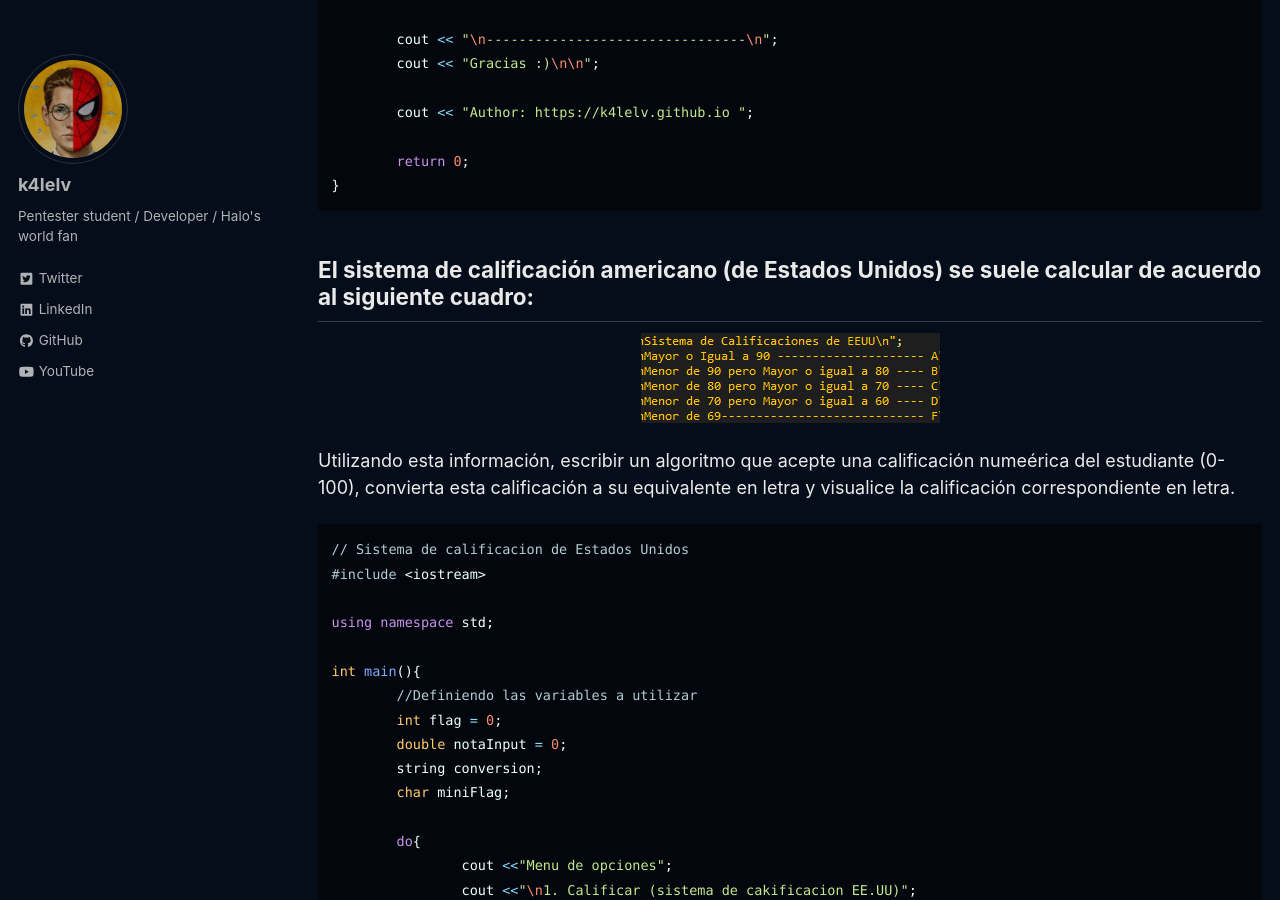
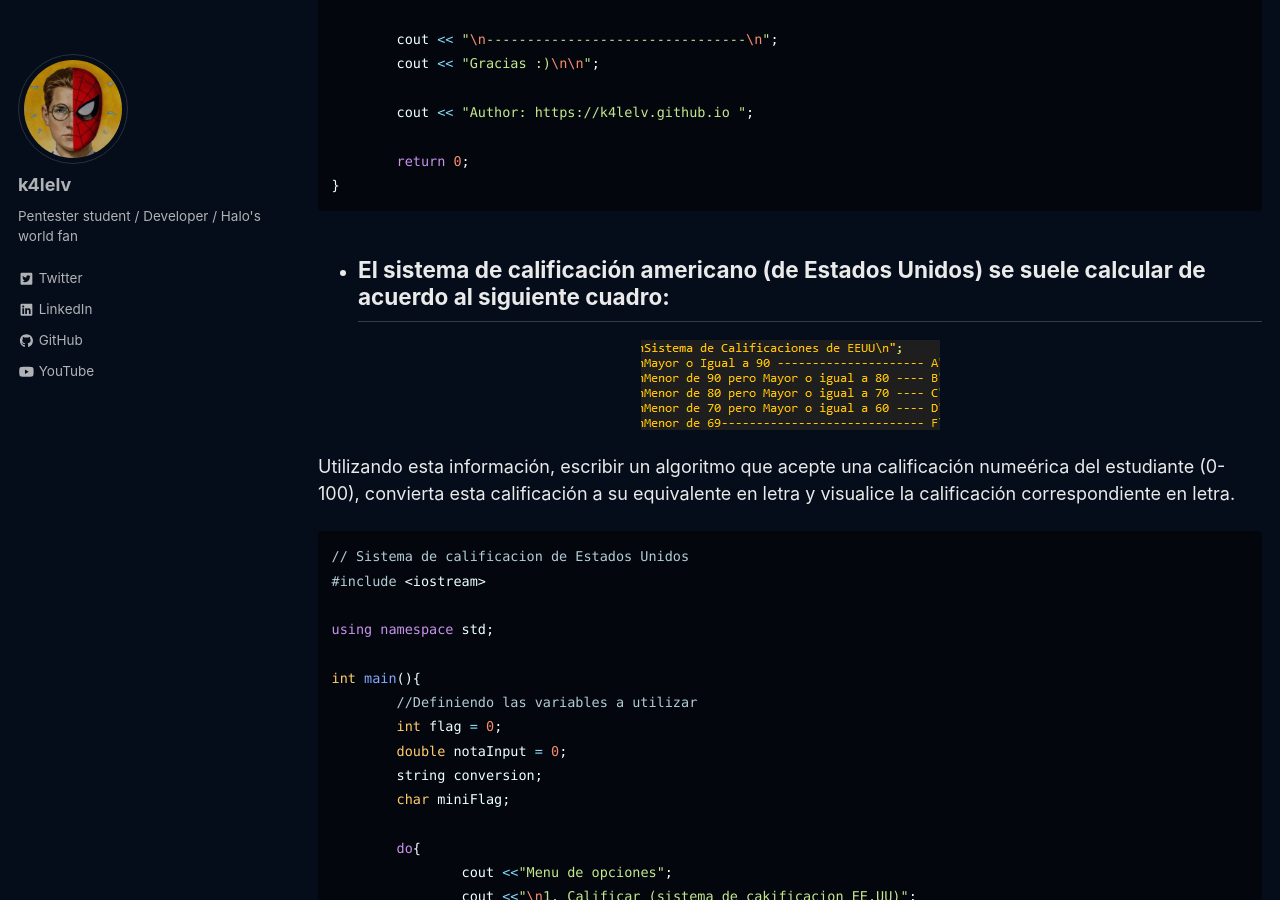
Before and after one commit to k4lelv/k4lelv.github.io, a Jekyll site: the page built from _posts/2021-11-19-Ejemplos-sencillos en-C++.md, in a window 1280 px wide and 900 px high, scrolled down 1789 px. Built offline with Jekyll 4.4.1, drawn with Linux system fonts in a browser that asks for light colours; cached includes are drawn as plain includes; a script that is not in the unit is left out.

Commit message:
Probando el * ##

````diff
--- a/_posts/2021-11-19-Ejemplos-sencillos en-C++.md
+++ b/_posts/2021-11-19-Ejemplos-sencillos en-C++.md
@@ -74,7 +74,7 @@ int main (){
 }
 ```
 
-## El sistema de calificación americano (de Estados Unidos) se suele calcular de acuerdo al siguiente cuadro:
+* ## El sistema de calificación americano (de Estados Unidos) se suele calcular de acuerdo al siguiente cuadro:
 <p align="center">
 <img src="https://k4lelv.github.io/assets/images/c++-examples/tablaCalificaciones.png">
 </p>
````
